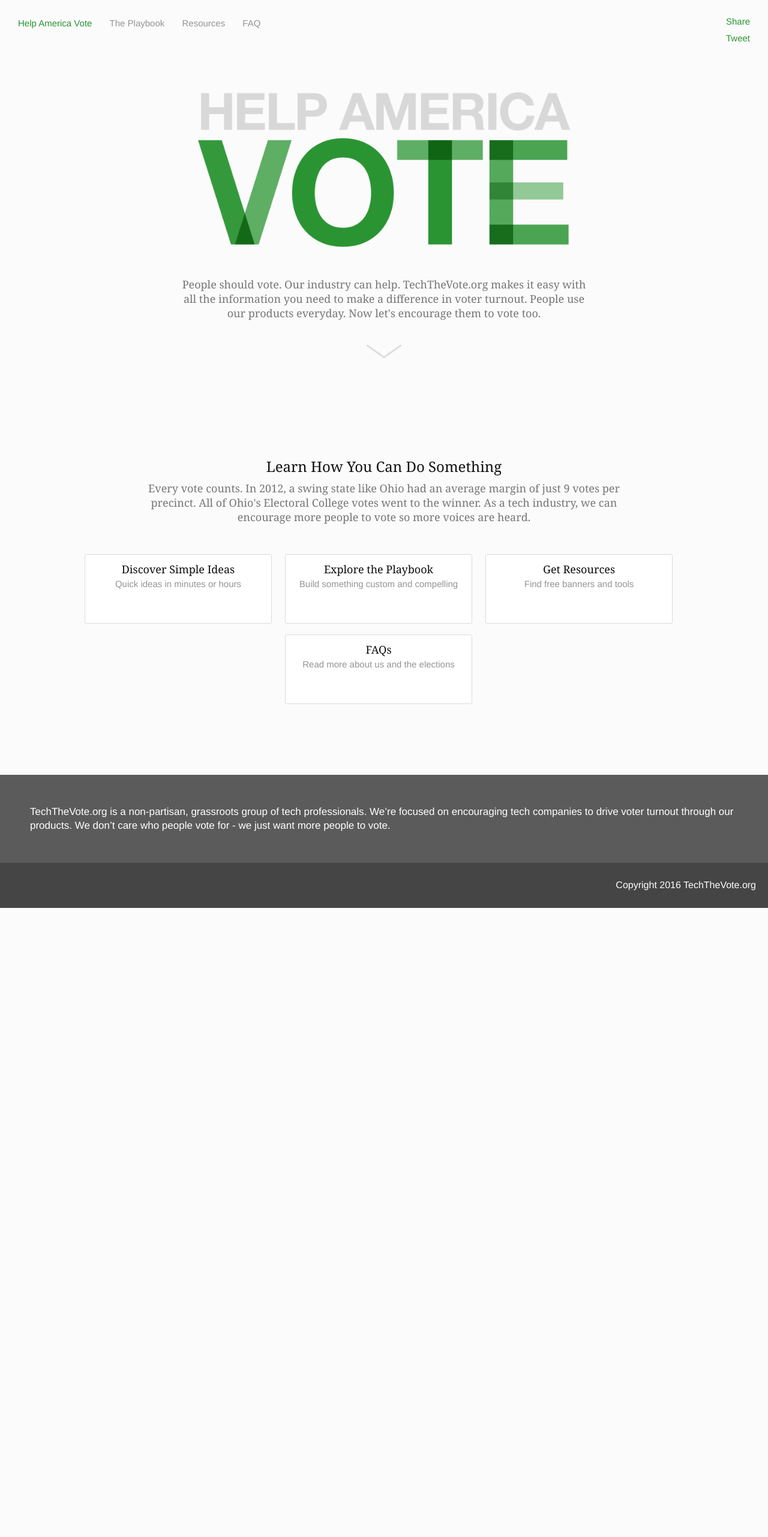
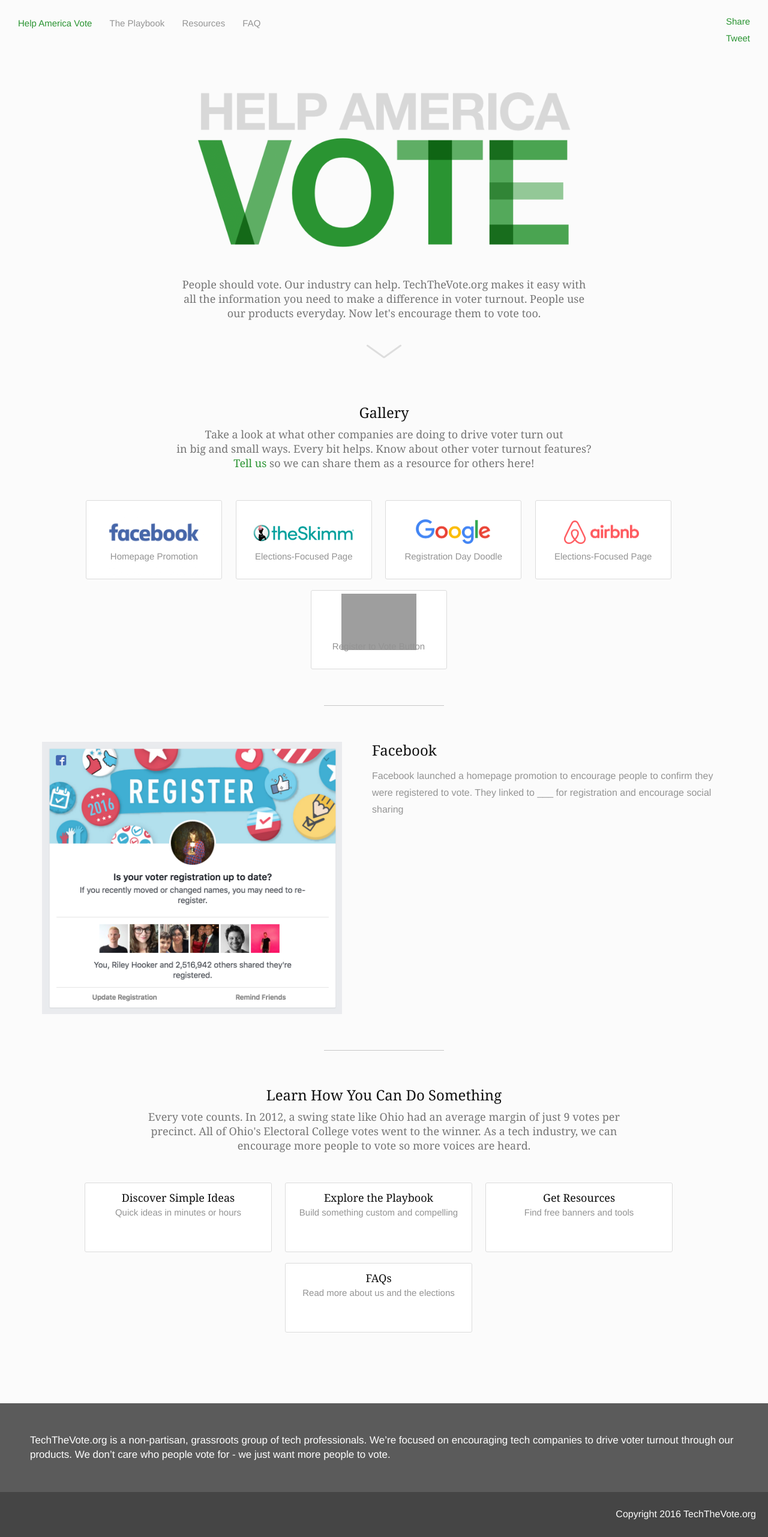
Before and after one commit to techthevote/techthevote.github.io, a Jekyll site: the page built from index.md, in a window 1280 px wide. Shown: the whole page at 60% size. Built offline with Jekyll 4.4.1, drawn with Linux system fonts in a browser that asks for light colours; nearby versions of some CDN libraries; comment, search, counter and statistics services are not loaded; before the commit the page ends 1514 px from its top, so only the background shows below that; grey boxes are pictures that could not be loaded.

Commit message:
Homepage Gallery
Added in 5 companies, with some placeholder-ish copy, as a homepage
gallery.

Things that are missing:
- A mobile version
- The top nav items are centered rather than left-aligned. We'd probably
  have to change the css implementation of the nav menu to fix this
- the javascript properly keeps track of what item is selected, but
  there's no visual indicator (also, every item has a white background.)
  Will let someone else decide what to do here...probably
  a transparent background for all but the selected nav item.

How to add a new company:
- Duplicate new markup for the nav item and the gallery container. Note that
  the nav item has the company name as a class and the gallery container
  has it as an id.
- You may need to add a css rule to shrink the logo.
- The javascript automatically finds the company classname and uses it
  to show/hide the gallery-container with the same id. One minor note is
  that you can't add new classes to the gallery nav-items without breaking
  this js (although its an easy fix)

```diff
--- a/_sass/_index.scss
+++ b/_sass/_index.scss
@@ -45,4 +45,86 @@
       text-align: center;
     }
   }
+
+  .gallery-logo {
+    background-size: 175px;
+    background-repeat: no-repeat;
+    background-position: center;
+    background-origin: content-box;
+    position: relative;
+
+    width: 225px;
+    height: 105px;
+    padding: 0;
+    padding-bottom: 25px;
+
+    .nav-element-description {
+      position: absolute;
+      bottom: 25px;
+      left: 0;
+      right: 0;
+    }
+
+    &.facebook { background-image: url(/assets/images/gallery/logos/facebook-logo-preview-400x400.png); }
+
+    &.skimm { background-image: url(/assets/images/gallery/logos/elections_skimm_logo-db74b0040acfab22a090e90c283af5ff.png); }
+
+    &.google {
+      background-image: url(/assets/images/gallery/logos/Google_2015_logo.svg.png);
+      background-size: 125px;
+    }
+
+    &.airbnb {
+      background-image: url(/assets/images/gallery/logos/Airbnb_Logo.sng.png);
+      background-size: 125px;
+      padding-right: 5px;
+      width: 220px;
+    }
+
+    &.quora {
+      background-image: url(/assets/images/gallery/logos/Quora_logo_2015.svg.png);
+      background-size: 125px;
+    }
+    &.square { background-image: url(/assets/images/gallery/logos/Square,_Inc._logo.svg.png); }
+  }
 }
+
+.playbook-nav-wrapper.gallery {
+  margin-bottom: 40px;
+}
+
+div.playbook-nav-wrapper+hr {
+  margin-top: 42px;
+}
+
+br.on-home {
+  @include media-query(850px) {
+    display: none;
+  }
+}
+
+.gallery-container {
+  display: flex;
+  display: none;
+
+  img {
+    border: 5px solid #EAEBEE;
+    max-width: 490px;
+  }
+
+  .gallery-text {
+    margin-left: 50px;
+    color: #949494;
+
+    h2 {
+      color: #111111;
+      text-align: left;
+      font-size: 24px;
+    }
+  }
+}
+
+.homepage-content hr {
+  margin-top: 60px;
+  margin-bottom: 60px;
+}
--- a/_sass/_page_layout.scss
+++ b/_sass/_page_layout.scss
@@ -75,7 +75,7 @@
 }
 
 .cta-arrow {
-  margin-bottom: 125px;
+  margin-bottom: 35px;
 
   @include media-query($on-palm) {
     margin-bottom: 75px;
--- a/assets/js/tech-the-vote.js
+++ b/assets/js/tech-the-vote.js
@@ -21,3 +21,19 @@
     var n = $(document).height();
     $('html, body').animate({ scrollTop: 2100}, 1500);
 });
+
+$('.gallery-logo').click(function(event) {
+  event.preventDefault();
+  $('.gallery-logo').removeClass('selected');
+  $( this ).addClass('selected');
+
+  var companyClass = $( this ).attr("class")
+    .replace("gallery-logo", "")
+    .replace("nav-element", "")
+    .replace("selected", "")
+    .trim();
+  console.log(companyClass);
+
+  $('.gallery-container').css('display', 'none');
+  $('#' + companyClass).css('display', 'flex');
+});
--- a/index.md
+++ b/index.md
@@ -21,7 +21,111 @@
     </div>
   </div>
 </div>
-<div class="page-content">
+<div class="page-content homepage-content">
+
+  <div class="playbook-subtitle">Gallery</div>
+  <div class="above-fold-text below">
+    Take a look at what other companies are doing to drive voter turn out<br class="on-home" />
+    in big and small ways. Every bit helps. Know about other voter turnout features?<br class="on-home" />
+    <a href="#">Tell us</a> so we can share them as a resource for others here!
+  </div>
+
+  <!-- Start Gallery Menu -->
+  <div class="playbook-nav-wrapper gallery homepage">
+    <a href="#" class="nav-element gallery-logo facebook">
+      <div class="nav-element-description">Homepage Promotion</div>
+    </a>
+
+    <a href="#" class="nav-element gallery-logo skimm">
+      <div class="nav-element-description">Elections-Focused Page</div>
+    </a>
+
+    <a href="#" class="nav-element gallery-logo google">
+      <div class="nav-element-description">Registration Day Doodle</div>
+    </a>
+
+    <a href="#" class="nav-element gallery-logo airbnb">
+      <div class="nav-element-description">Elections-Focused Page</div>
+    </a>
+
+    <a href="#" class="nav-element gallery-logo quora">
+      <div class="nav-element-description">Register to Vote Button</div>
+    </a>
+  </div>
+  <!-- End Gallery Menu -->
+
+  <hr />
+
+  <!-- Start Gallery Markup -->
+
+  <div id="facebook" class="gallery-container" style="display: flex">
+    <div class="gallery-image">
+      <img src="/assets/images/gallery/screenshots/facebook-registration-2016.png" />
+    </div>
+    <div class="gallery-text">
+      <h2>Facebook</h2>
+      Facebook launched a homepage promotion to encourage people to confirm
+      they were registered to vote. They linked to ___ for registration and encourage
+      social sharing
+    </div>
+  </div>
+
+  <div id="skimm" class="gallery-container">
+    <div class="gallery-image">
+      <img src="/assets/images/gallery/screenshots/theskimm-skimmthevote-2016.png" />
+    </div>
+    <div class="gallery-text">
+      <h2>The Skimm</h2>
+      TheSkimm launched an elections focused page at
+      http://www.theskimm.com/2016-election
+      using a white label version of [Rock the Vote]'s tools. To date, they
+      have helped register over 85K people.
+    </div>
+  </div>
+
+  <div id="google" class="gallery-container">
+    <div class="gallery-image">
+      <img src="/assets/images/gallery/screenshots/google-search-elections-tool-2016.png" />
+    </div>
+    <div class="gallery-text">
+      <h2>Google</h2>
+      Google launched a
+      <a target="_blank" href="https://www.google.com/doodles/us-voter-registration-day-reminder">National Voter Registration Day Doodle</a>
+      on their homepage calling upon people to vote in English, Spanish and Chinese
+      within their animated image. They pointed this Doodle at their
+      <a target="_blank" href="https://www.google.com/search?q=register+to+vote+in+the+united+states">2016 Election search tool</a>
+      which gives people all the info they need to vote.
+    </div>
+  </div>
+
+  <div id="airbnb" class="gallery-container">
+    <div class="gallery-image">
+      <img src="/assets/images/gallery/screenshots/airbnb-votingrights-2016.png" />
+    </div>
+    <div class="gallery-text">
+      <h2>Airbnb</h2>
+      Airbnb launched an elections focused page at
+      <a target="_blank" href="http://votingrightsact.airbnbaction.com/">http://votingrightsact.airbnbaction.com/</a>
+      and their CEO, Brian Chesky,
+      <a target="_blank" href="https://www.airbnb.com/press/news/honoring-the-voting-rights-act">authored a post</a>
+      about the importance of the Voting Rights Act.
+    </div>
+  </div>
+
+  <div id="quora" class="gallery-container">
+    <div class="gallery-image">
+      <img src="/assets/images/gallery/screenshots/quora-registration-web-2016.png" />
+    </div>
+    <div class="gallery-text">
+      <h2>Quora</h2>
+      Quora asked people if they had registered to vote right next to their
+      home feed. Their Register to Vote button led people to XYZ.
+    </div>
+  </div>
+
+  <!-- End Gallery Markup -->
+
+  <hr />
 
   <div class="playbook-subtitle">Learn How You Can Do Something</div>
   <div class="above-fold-text below">Every vote counts. In 2012, a swing state like Ohio had an average margin of just 9 votes per precinct. All of Ohio's Electoral College votes went to the winner. As a tech industry, we can encourage more people to vote so more voices are heard.
```
Also changed, not shown: Gemfile.lock.
